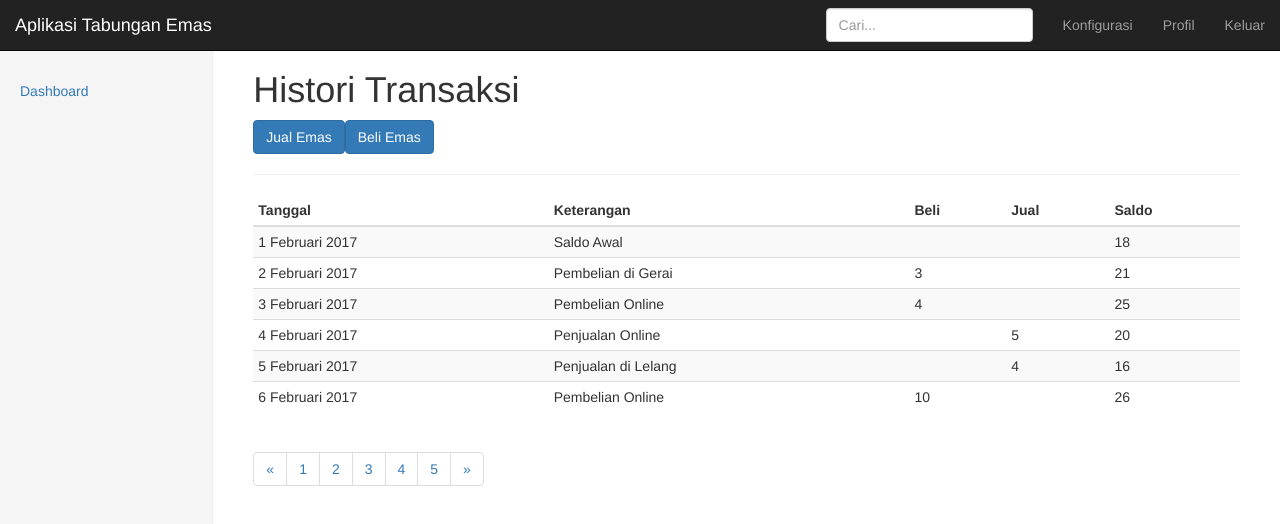
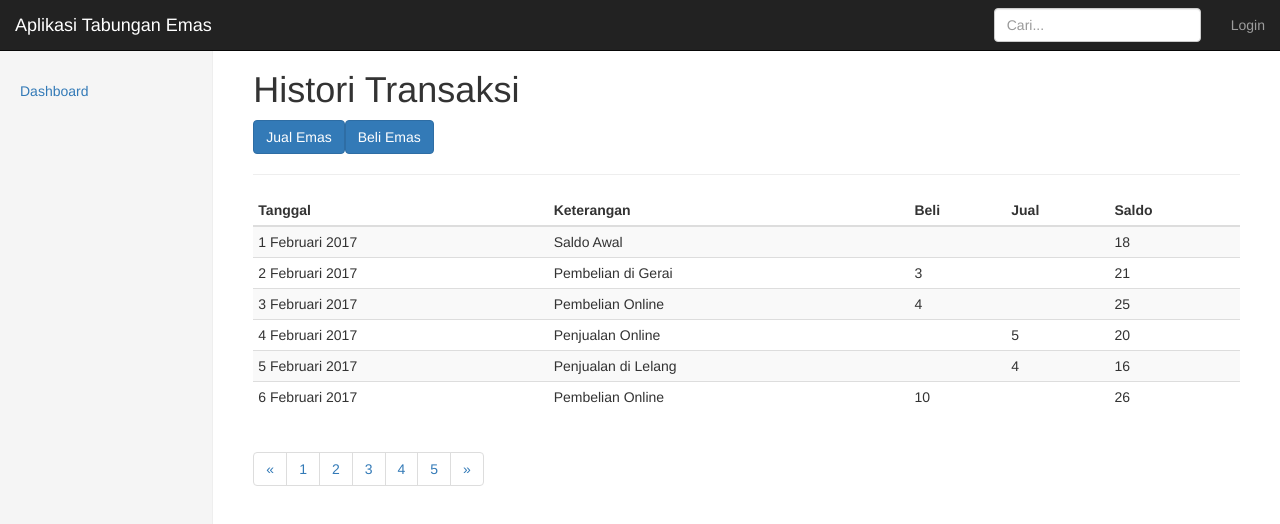
Before and after one commit to artivisi/training-pegadaian-2017-01, an Angular app in the folder tabungan-emas/: page /transaksi/history in a window 1280 px wide. Shown: the top 524 px of the page. Built offline with nearby package versions, Linux system fonts and the light colour scheme.

Commit message:
merapikan show/hide

```diff
--- a/tabungan-emas/src/app/app.module.ts
+++ b/tabungan-emas/src/app/app.module.ts
@@ -23,7 +23,7 @@ const routingAplikasi: Routes = [
 	{ path: "login", component: LoginComponent },
 	{ path: "about", component: AboutComponent, canActivate: [CekLoginGuard] },
 	{ path: "rekening", redirectTo: "/rekening", pathMatch: "full", canActivateChild: [CekLoginGuard]},
-	{ path: "transaksi", redirectTo: "/transaksi", pathMatch: "full"},
+	{ path: "transaksi", redirectTo: "/transaksi", pathMatch: "full", canActivateChild: [CekLoginGuard]},
 	{ path: "**", component: WelcomeComponent }
 ];
 
--- a/tabungan-emas/src/app/navbar/navbar.component.html
+++ b/tabungan-emas/src/app/navbar/navbar.component.html
@@ -10,11 +10,14 @@
 	  <a class="navbar-brand" href="#">{{title}}</a>
 	</div>
 	<div id="navbar" class="navbar-collapse collapse">
-	  <ul class="nav navbar-nav navbar-right">
+	  <ul class="nav navbar-nav navbar-right"  *ngIf="authService.sudahLogin()">
 		<li><a href="#">Konfigurasi</a></li>
 		<li><a href="#">Profil</a></li>
-		<li> <span *ngIf="authService.sudahLogin()"> <a routerLink="about">Informasi</a> </span> </li>
+		<li><a routerLink="about">Informasi</a></li>
 		<li><a (click)="logout()">Keluar</a></li>
+	  </ul>
+	  <ul class="nav navbar-nav navbar-right"  *ngIf="!authService.sudahLogin()">
+		<li><a routerLink="login">Login</a></li>
 	  </ul>
 	  <form class="navbar-form navbar-right">
 		<input type="text" class="form-control" placeholder="Cari...">
--- a/tabungan-emas/src/app/sidebar/sidebar.component.html
+++ b/tabungan-emas/src/app/sidebar/sidebar.component.html
@@ -1,7 +1,10 @@
 <div class="col-sm-3 col-md-2 sidebar">
-	<ul class="nav nav-sidebar">
+	<ul class="nav nav-sidebar" *ngIf="authService.sudahLogin()">
 		<li><a routerLink="welcome">Dashboard <span class="sr-only">(current)</span></a></li>
-		<li><span *ngIf="authService.sudahLogin()"><a routerLink="/rekening/saldo">Informasi Rekening</a></span></li>
-		<li><span *ngIf="authService.sudahLogin()"><a routerLink="/transaksi/history">Transaksi Emas</a></span></li>
+		<li><a routerLink="/rekening/saldo">Informasi Rekening</a></li>
+		<li><a routerLink="/transaksi/history">Transaksi Emas</a></li>
+	</ul>
+	<ul class="nav nav-sidebar" *ngIf="!authService.sudahLogin()">
+		<li><a routerLink="welcome">Dashboard <span class="sr-only">(current)</span></a></li>
 	</ul>
 </div>
```
